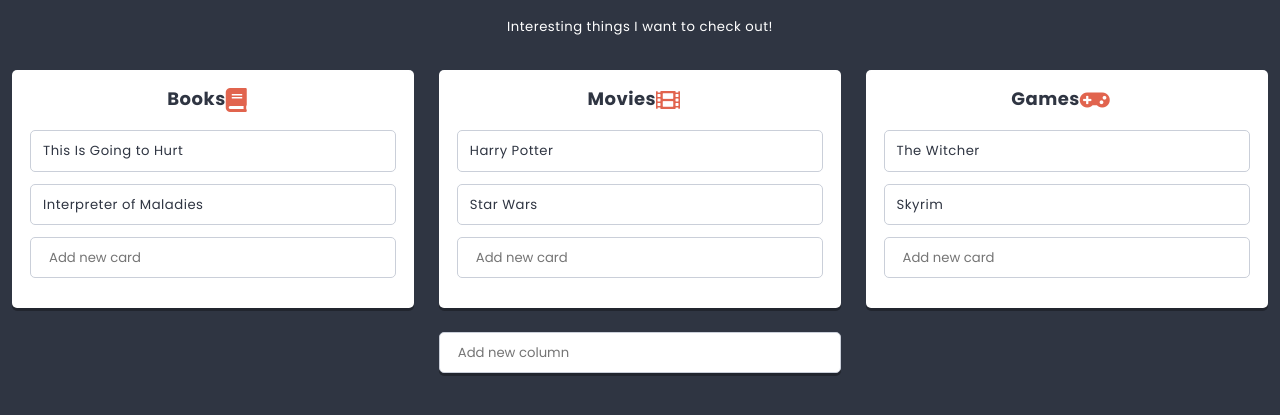
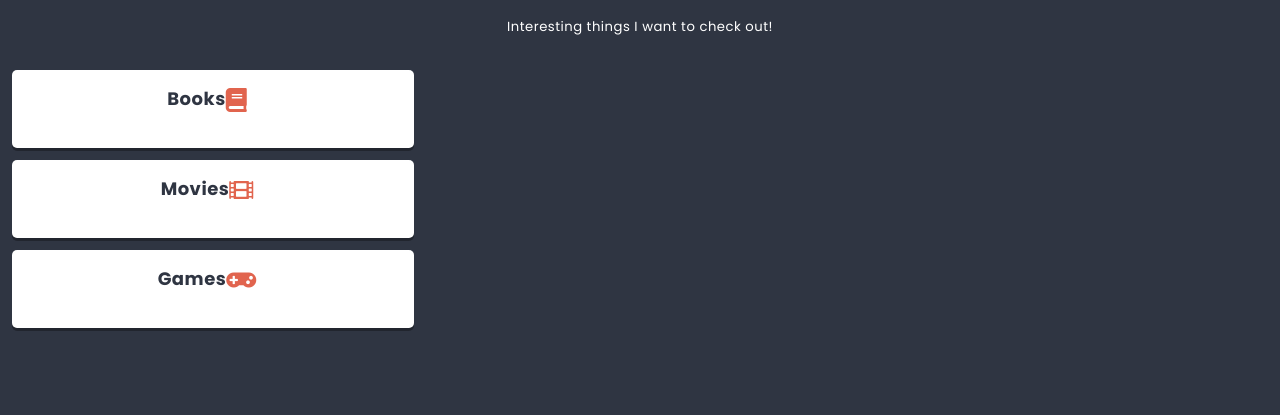
Before and after one commit to dawidmwojciechowski/nauka-reacta, a React app: page / in a window 1280 px wide. Both pictures are taken after a click on the link 17 px from the left and 19 px from the top of the page. Shown: the part 377-792 px from the top of the page. Built offline with nearby package versions, Linux system fonts and the light colour scheme.

Commit message:
12.3 with some mistakes

```diff
--- a/src/components/App/App.js
+++ b/src/components/App/App.js
@@ -1,17 +1,30 @@
 import React from 'react';
 import styles from './App.scss';
-import List from '../List/List.js';
+import List from '../List/ListContainer.js';
 import Hamburger from '../Hamburger/Hamburger.js';
-import {pageContents, listData} from '../../data/dataStore';
+import PropTypes from 'prop-types';
+
 
 class App extends React.Component {
+
+  static propTypes = {
+    title: PropTypes.node,
+    subtitle: PropTypes.node,
+    lists: PropTypes.array,
+  }
+
   render() {
+    const {title, subtitle, lists} = this.props;
     return (
       <main className={styles.component}>
         <Hamburger>
-          <h1 className={styles.title}>{pageContents.title}</h1>
-          <h2 className={styles.subtitle}>{pageContents.subtitle}</h2>
-          <List {...listData} />
+          <h1 className={styles.title}>{title}</h1>
+          <h2 className={styles.subtitle}>{subtitle}</h2>
+
+          {lists.map(listData => (
+            <List key={listData.id} {...listData} />
+          ))}
+
         </Hamburger>
       </main>
     );
--- /dev/null
+++ b/src/components/App/AppContainer.js
@@ -0,0 +1,10 @@
+import {connect} from 'react-redux';
+import App from './App';
+
+const mapStateToProps = state => ({
+  title: state.app.title,
+  subtitle: state.app.subtitle,
+  lists: state.lists,
+});
+
+export default connect(mapStateToProps)(App);
--- a/src/components/Column/Column.js
+++ b/src/components/Column/Column.js
@@ -4,13 +4,10 @@
 import Card from '../Card/Card.js';
 import {settings} from '../../data/dataStore.js';
 import Icon from '../Icon/Icon.js';
-import Creator from '../Creator/Creator.js';
+//import Creator from '../Creator/Creator.js';
 
 class Column extends React.Component {
 
-  state = {
-    cards: this.props.cards || [],
-  }
 
   static propTypes = {
     title: PropTypes.node.isRequired,
@@ -23,37 +20,29 @@
     icon: settings.defaultColumnIcon,
   }
 
-  addCard(title){
-    this.setState(state => (
-      {
-        cards: [
-          ...state.cards,
-          {
-            key: state.cards.length ? state.cards[state.cards.length-1].key+1 : 0,
-            title,
-            cards: [],
-          },
-        ],
-      }
-    ));
-  }
+
 
   render() {
+    const {title, icon, cards} = this.props;
+
     return (
       <section className={styles.component}>
-        <h3 className={styles.title}>{this.props.title}
+        <h3 className={styles.title}>{title}
           <span className={styles.icon}>
-            <Icon name={this.props.icon} />
+            <Icon name={icon} />
           </span>
         </h3>
 
-        <div className={styles.cards}>
-          {this.state.cards.map(({key, ...cardsProps}) => (<Card key={key} {...cardsProps} />))}
-        </div>
 
+        {cards.map(cardsData => (
+          <Card key={cardsData.id} {...cardsData} />
+        ))}
+
+        {/*
         <div className={styles.creator}>
           <Creator text={settings.cardCreatorText} action={title => this.addCard(title)}/>
         </div>
+        */}
       </section>
     );
   }
--- /dev/null
+++ b/src/components/Column/ColumnContainer.js
@@ -0,0 +1,10 @@
+import {connect} from 'react-redux';
+import Column from './Column';
+
+export const getCardsForColumn = ({cards}, cardsId) => cards.filter(card => card.cardsId == cardsId);
+
+const mapStateToProps = (state, props) => ({
+  cards: getCardsForColumn(state, props.id),
+});
+
+export default connect(mapStateToProps)(Column);
--- a/src/components/List/List.js
+++ b/src/components/List/List.js
@@ -2,16 +2,14 @@
 import styles from './List.scss';
 import Hero from '../Hero/Hero.js';
 import PropTypes from 'prop-types';
-import Column from '../Column/Column.js';
+import Column from '../Column/ColumnContainer.js';
 import {settings} from '../../data/dataStore';
 import ReactHtmlParser from 'react-html-parser';
-import Creator from '../Creator/Creator.js';
+//import Creator from '../Creator/Creator.js';
 
 class List extends React.Component {
 
-  state = {
-    columns: this.props.columns || [],
-  }
+
 
   static propTypes = {
     title: PropTypes.node.isRequired,
@@ -25,36 +23,23 @@
     description: settings.defaultListDescription,
   }
 
-  addColumn(title){
-    this.setState(state => (
-      {
-        columns: [
-          ...state.columns,
-          {
-            key: state.columns.length ? state.columns[state.columns.length-1].key+1 : 0,
-            title,
-            icon: 'list-alt',
-            cards: [],
-          },
-        ],
-      }
-    ));
-  }
 
 
   render() {
+    const {title, image, description, columns} = this.props;
     return (
       <section className={styles.component}>
-        <Hero titleText = {this.props.title} image = {this.props.image} />
-        <div className={styles.description}>{ReactHtmlParser(this.props.description)}</div>
+        <Hero titleText = {title} image = {image} />
+        <div className={styles.description}>{ReactHtmlParser(description)}</div>
 
-        <div className = {styles.columns}>
-          {this.state.columns.map(({key, ...columnProps}) => (<Column key={key} {...columnProps} />))}
-        </div>
-
+        {columns.map(columnData => (
+          <Column key={columnData.id} {...columnData} />
+        ))}
+        {/*
         <div className={styles.creator}>
           <Creator text={settings.columnCreatorText} action={title => this.addColumn(title)}/>
         </div>
+        */}
       </section>
     );
   }
--- /dev/null
+++ b/src/components/List/ListContainer.js
@@ -0,0 +1,10 @@
+import {connect} from 'react-redux';
+import List from './List';
+
+export const getColumnsForList = ({columns}, listId) => columns.filter(column => column.listId == listId);
+
+const mapStateToProps = (state, props) => ({
+  columns: getColumnsForList(state, props.id),
+});
+
+export default connect(mapStateToProps)(List);
--- a/src/index.js
+++ b/src/index.js
@@ -2,7 +2,7 @@
 import './styles/normalize.scss';
 import './styles/global.scss';
 import ReactDOM from 'react-dom';
-import App from './components/App/App';
+import App from './components/App/AppContainer';
 import { Provider } from 'react-redux';
 import store from './redux/store';
 
```
Also changed, not shown: redux/store.js (deleted, +0 -33 lines).
